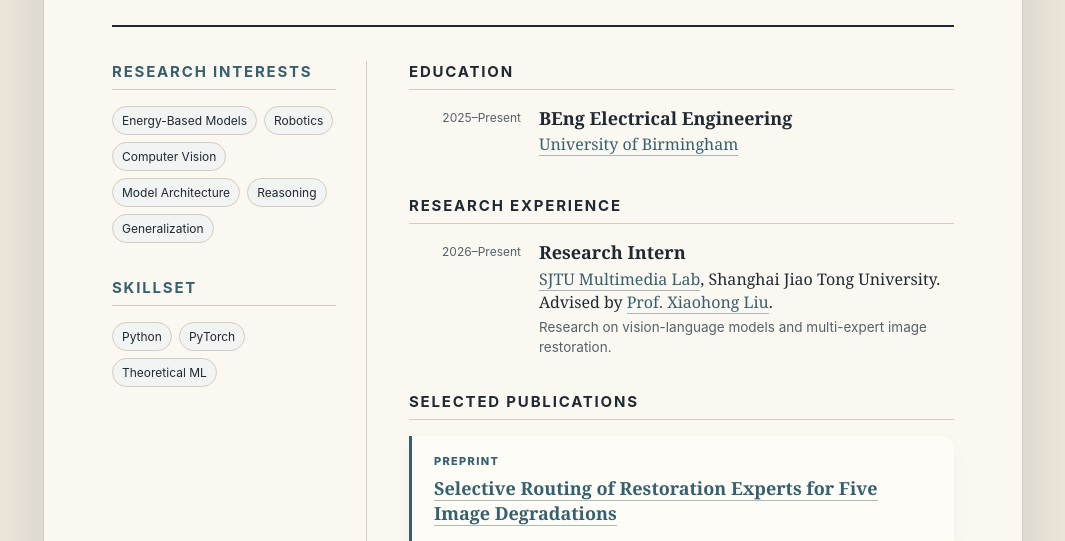
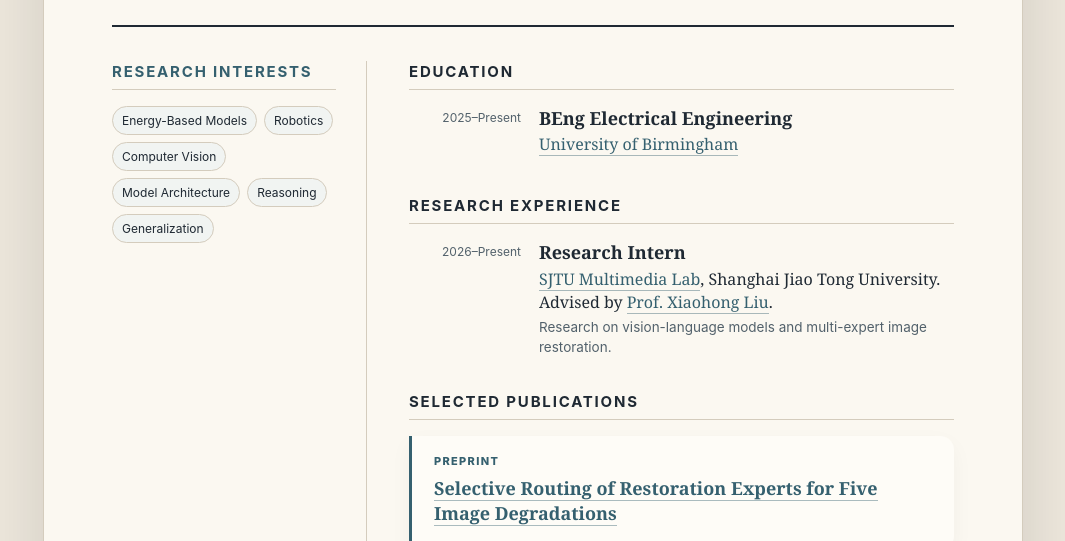
Before and after one commit to Jason-Wang313/Jason-Wang313.github.io, a plain HTML site: page cv.html in a window 1280 px wide. Shown: the part 259-800 px from the top of the page, without its empty margins (107-1172 px from the left). Drawn offline with Linux system fonts and the light colour scheme.

Commit message:
Remove skillset from CV

```diff
--- a/cv.html
+++ b/cv.html
@@ -347,15 +347,6 @@
             <span class="pill">Generalization</span>
           </div>
         </section>
-
-        <section class="section">
-          <h2 class="section-title">SKILLSET</h2>
-          <div class="pillbox">
-            <span class="pill">Python</span>
-            <span class="pill">PyTorch</span>
-            <span class="pill">Theoretical ML</span>
-          </div>
-        </section>
       </aside>
 
       <section class="main">
```
Also changed, not shown: cv-pdf.html (+0 -9 lines).
